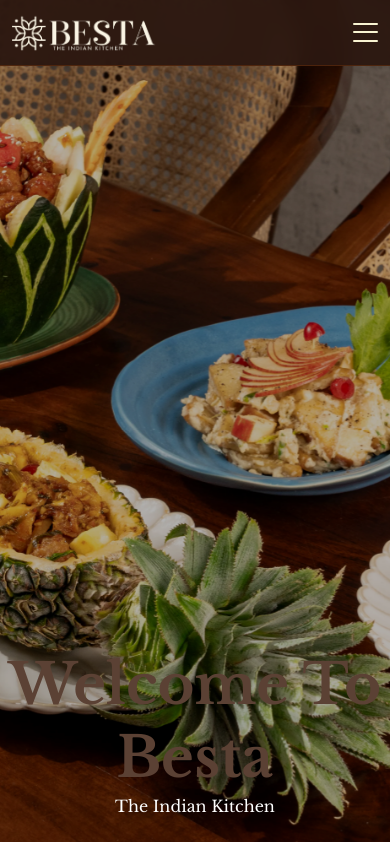
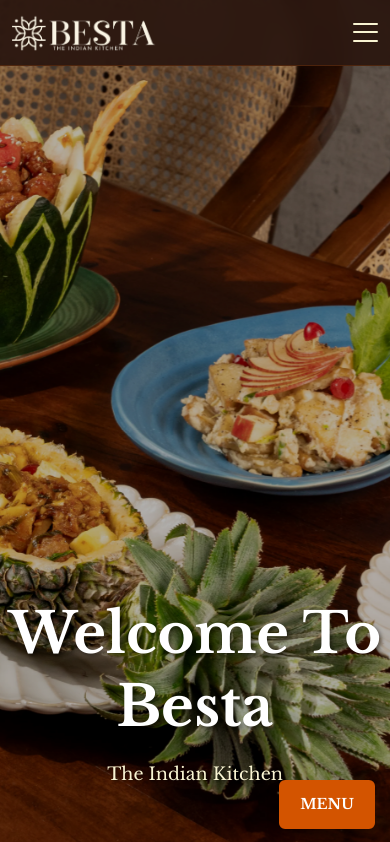
Before and after one commit to VRND1/besta, a React (Create React App) app: page / in a window 390 px wide. Shown: the top 842 px of the page. Built offline with nearby package versions, Linux system fonts and the light colour scheme.

Commit message:
Home.css

```diff
--- a/src/styles/Home.css
+++ b/src/styles/Home.css
@@ -54,6 +54,48 @@ body {
   z-index: 2;
 }
 
+.hero-title {
+  font-size: 3.5rem;
+  font-family: "Libre Baskerville", serif;
+  color: white;
+  margin-bottom: 1rem;
+  font-weight: 600;
+  text-shadow: 2px 2px 4px rgba(0, 0, 0, 0.5);
+  animation: fadeInDown 1s ease-out;
+}
+
+.hero-subtitle {
+  font-size: 1.8rem;
+  font-family: "Libre Baskerville", serif;
+  color: #f9f4d2;
+  margin-bottom: 2rem;
+  font-weight: 400;
+  text-shadow: 1px 1px 3px rgba(0, 0, 0, 0.5);
+  animation: fadeInUp 1s ease-out 0.3s both;
+}
+
+@keyframes fadeInDown {
+  from {
+    opacity: 0;
+    transform: translateY(-30px);
+  }
+  to {
+    opacity: 1;
+    transform: translateY(0);
+  }
+}
+
+@keyframes fadeInUp {
+  from {
+    opacity: 0;
+    transform: translateY(30px);
+  }
+  to {
+    opacity: 1;
+    transform: translateY(0);
+  }
+}
+
 .reservation-button {
   display: inline-block;
   background-color: #d35400;
@@ -74,6 +116,38 @@ body {
   color: white;
   transform: translateY(-2px);
   box-shadow: 0 4px 8px rgba(0, 0, 0, 0.2);
+}
+
+/* Fixed Menu Button */
+.fixed-menu-button {
+  position: fixed;
+  bottom: 30px;
+  right: 30px;
+  z-index: 1000;
+  animation: fadeInUp 0.8s ease-out;
+}
+
+.menu-button {
+  display: inline-block;
+  background-color: #d35400;
+  color: white;
+  padding: 1rem 2rem;
+  font-size: 1.2rem;
+  font-weight: 600;
+  text-decoration: none;
+  border-radius: 6px;
+  transition: all 0.3s ease;
+  font-family: "Libre Baskerville", serif;
+  border: 2px solid #d35400;
+  box-shadow: 0 4px 12px rgba(0, 0, 0, 0.3);
+}
+
+.menu-button:hover {
+  background-color: #b94500;
+  border-color: #b94500;
+  color: white;
+  transform: translateY(-2px);
+  box-shadow: 0 6px 16px rgba(0, 0, 0, 0.4);
 }
 
 .hero-overlay h1 {
@@ -126,6 +200,24 @@ body {
 
   .hero-overlay {
     padding-bottom: 2rem;
+  }
+
+  .hero-title {
+    font-size: 2.5rem;
+  }
+
+  .hero-subtitle {
+    font-size: 1.4rem;
+  }
+
+  .fixed-menu-button {
+    bottom: 20px;
+    right: 20px;
+  }
+
+  .menu-button {
+    padding: 0.8rem 1.5rem;
+    font-size: 1rem;
   }
 }
 
@@ -181,9 +273,27 @@ body {
     padding-bottom: 1.5rem;
   }
 
+  .hero-title {
+    font-size: 2rem;
+  }
+
+  .hero-subtitle {
+    font-size: 1.1rem;
+  }
+
   .speciality-grid {
     grid-template-columns: 1fr;
     gap: 1.5rem;
+  }
+
+  .fixed-menu-button {
+    bottom: 15px;
+    right: 15px;
+  }
+
+  .menu-button {
+    padding: 0.7rem 1.2rem;
+    font-size: 0.9rem;
   }
 }
 
```
